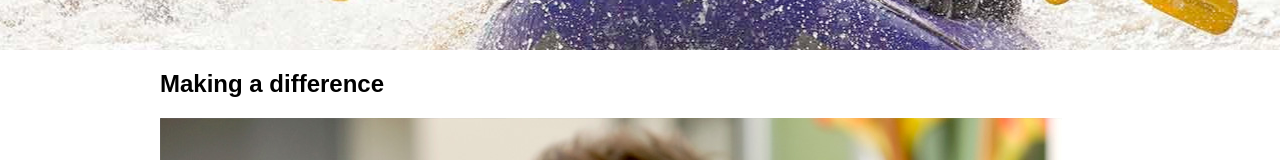
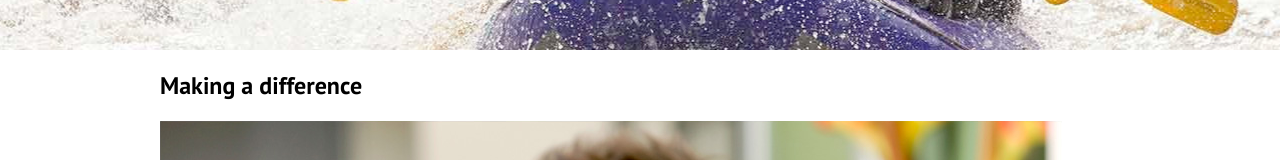
Before and after one commit to pataruco/thirtythree, a plain HTML site: page index.html in a window 1280 px wide. Shown: the part 400-560 px from the top of the page. Drawn offline with nearby package versions, Linux system fonts and the light colour scheme; files that its build step writes are made by us from their sources.

Commit message:
Reset font family for titles

```diff
--- a/styles/scss/_reset.scss
+++ b/styles/scss/_reset.scss
@@ -19,3 +19,7 @@ a {
 ul {
   list-style: none;
 }
+
+h1, h2, h3 {
+  font-family: 'PT Sans', sans-serif;
+}
```
